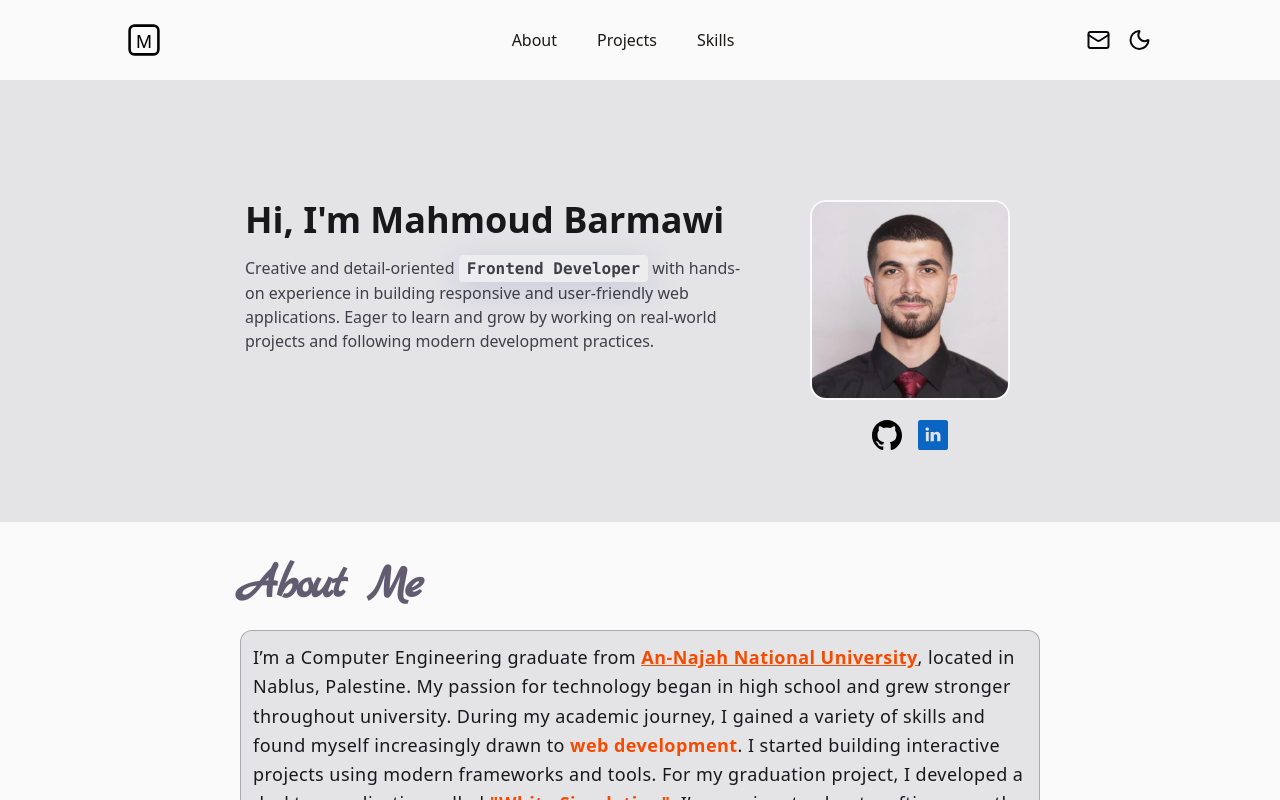
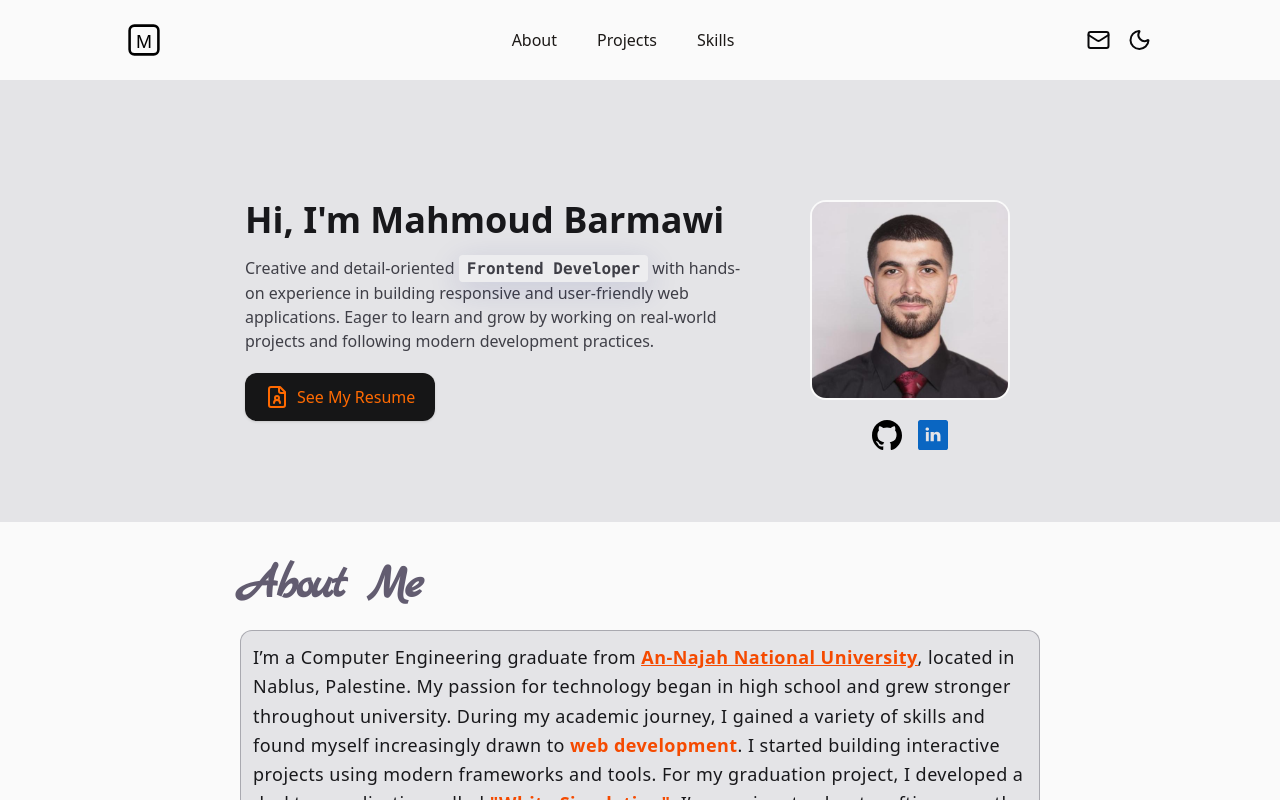
Before and after one commit to Mahmoud-Barmawi/Portfolio, a React (Vite) app: page / in a window 1280 px wide. Shown: the top 800 px of the page. Built offline with nearby package versions, Linux system fonts and the light colour scheme.

Commit message:
add stander resume

```diff
--- a/src/components/Hero.tsx
+++ b/src/components/Hero.tsx
@@ -1,4 +1,4 @@
-import profilePic from "../assets/profile.png"
+import profilePic from "../assets/profile.png";
 import { useContext } from "react";
 import { ThemeContext } from "../context/ThemeContext";
 export const Hero = () => {
@@ -20,9 +20,9 @@
             projects and following modern development practices.
           </p>
 
-          {/* <div className="mt-5">
+          <div className="mt-5">
             <a
-              href="https://drive.google.com/file/d/1bhVyPJZxvA8c66zfEcafpaZCMVk4myL1/view?usp=sharing"
+              href="https://drive.google.com/file/d/1ziec6TXa0yLRBkUaYn8z5FIEU7JrDjAj/view?usp=sharing"
               target="_blank"
               rel="noopener"
               className="inline-flex items-center gap-2 px-5 py-3 rounded-xl text-sm sm:text-base font-medium
@@ -58,7 +58,7 @@
               </svg>
               See My Resume
             </a>
-          </div> */}
+          </div>
         </div>
 
         <div className="w-[250px] flex justify-center   items-center flex-col ">
```
